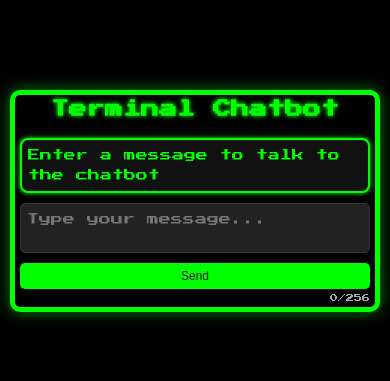
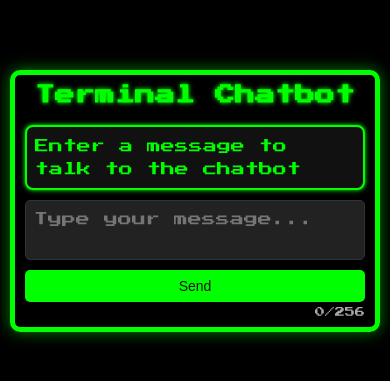
Before and after one commit to jbraddez/ai-chatbot, a plain HTML site: page index.html in a window 390 px wide. Shown: the part 221-602 px from the top of the page. Drawn offline with Linux system fonts and the light colour scheme.

```diff
--- a/style.css
+++ b/style.css
@@ -188,8 +188,8 @@
     .container {
         width: 100%;
         padding: 10px;
-        max-height: 60vh; /* Reduces height for smaller screens */
-        font-size: 14px; /* Adjust font size */
+        max-height: 60vh;
+        font-size: 14px;
     }
 
     h1 {
@@ -223,42 +223,3 @@
         font-size: 14px;
     }
 }
-
-@media (max-width: 480px) {
-    .container {
-        width: 100%;
-        padding: 5px;
-        max-height: 50vh; /* Further reduce height */
-    }
-
-    h1 {
-        font-size: 18px;
-    }
-
-    #chat-box {
-        font-size: 12px;
-        padding: 6px;
-    }
-
-    textarea {
-        font-size: 12px;
-        padding: 6px;
-    }
-
-    button {
-        padding: 6px 12px;
-        font-size: 12px;
-    }
-
-    #char-count {
-        font-size: 8px;
-    }
-
-    .message {
-        font-size: 12px;
-    }
-
-    .user-message, .ai-message {
-        font-size: 12px;
-    }
-}
```
